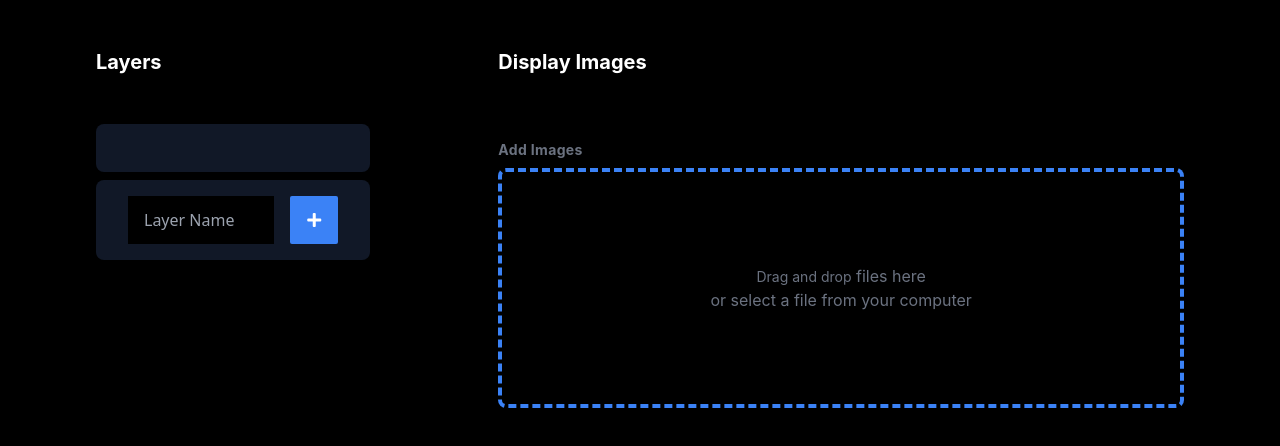
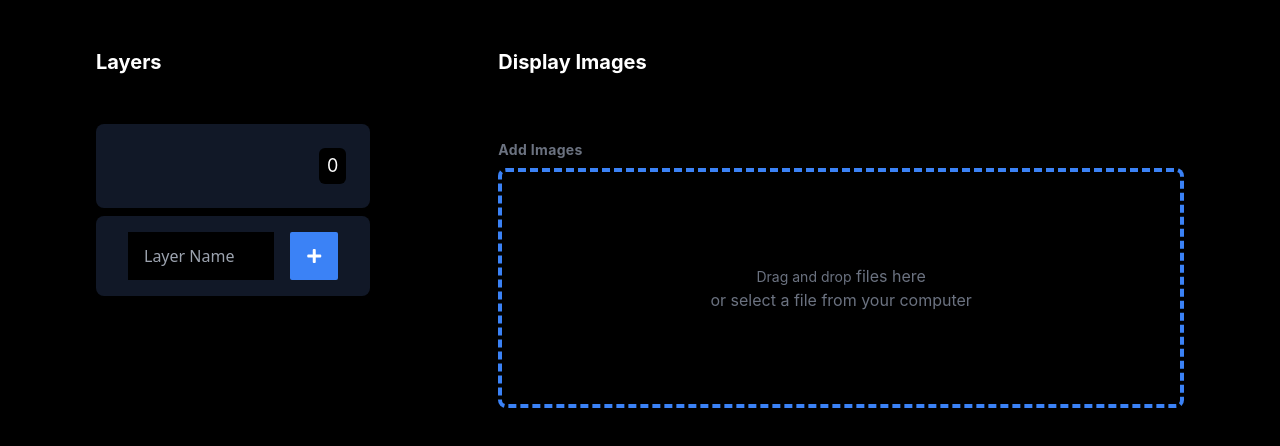
Before and after one commit to zarif007/NFT-Generator-CS, a React (Create React App) app in the folder nft-generator/: page /generate/1 in a window 1280 px wide. Both pictures are taken after a click on the button 314 px from the left and 164 px from the top of the page. Shown: the top 446 px of the page. Built offline with nearby package versions, Linux system fonts and the light colour scheme.

Commit message:
Added image size of layer

```diff
--- a/nft-generator/src/Components/Generator/Generator.js
+++ b/nft-generator/src/Components/Generator/Generator.js
@@ -48,8 +48,10 @@ const Generator = () => {
                     {
                         layers.map(layer => {
                             return (
-                                <div onClick={() => setCurrentLayer(layer)} className='p-6 mb-2 bg-gray-900 rounded-lg text-white'>
+                                <div onClick={() => setCurrentLayer(layer)}
+                                    className='p-6 mb-2 bg-gray-900 rounded-lg text-white flex flex-row justify-between'>
                                     <h1 className='font-bold text-lg'>{layer.name}</h1>
+                                    <p className='text-lg bg-black p-1 rounded-md pl-2 pr-2'>{layer.images.length}</p>
                                 </div>
                             )
                         })
@@ -72,13 +74,13 @@ const Generator = () => {
             </div>
             <div className='w-full md:pl-12 xl:pl-32 pt-12 md:pt-0'>
                 <p className='font-bold text-xl pb-12'>Display Images</p>
-                <h1>{currentLayer.name}</h1>
+                <h1 className='text-2xl font-bold'>{currentLayer.name}</h1>
 
                 <div className='flex flex-row flex-wrap'>
                     {
                         currentLayer !== '' && currentLayer.images.map(image => {
                             return (
-                                <img src={image} className="max-h-80 object-contain p-2"/>
+                                <img src={image} className="max-h-64 object-contain p-2"/>
                             )
                         })
                     }
@@ -99,9 +101,6 @@ const Generator = () => {
                     </div> :
                     <h1 className='font-bold text-2xl'>Add layer</h1>
                 }
-
-
-
             </div>
         </div>
     )
```
